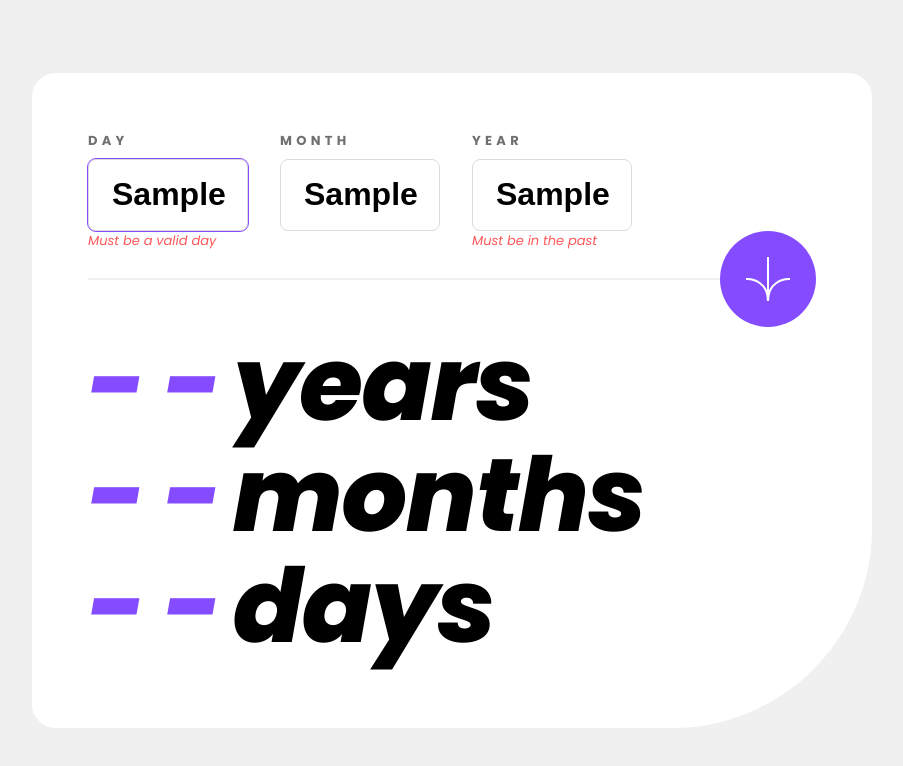
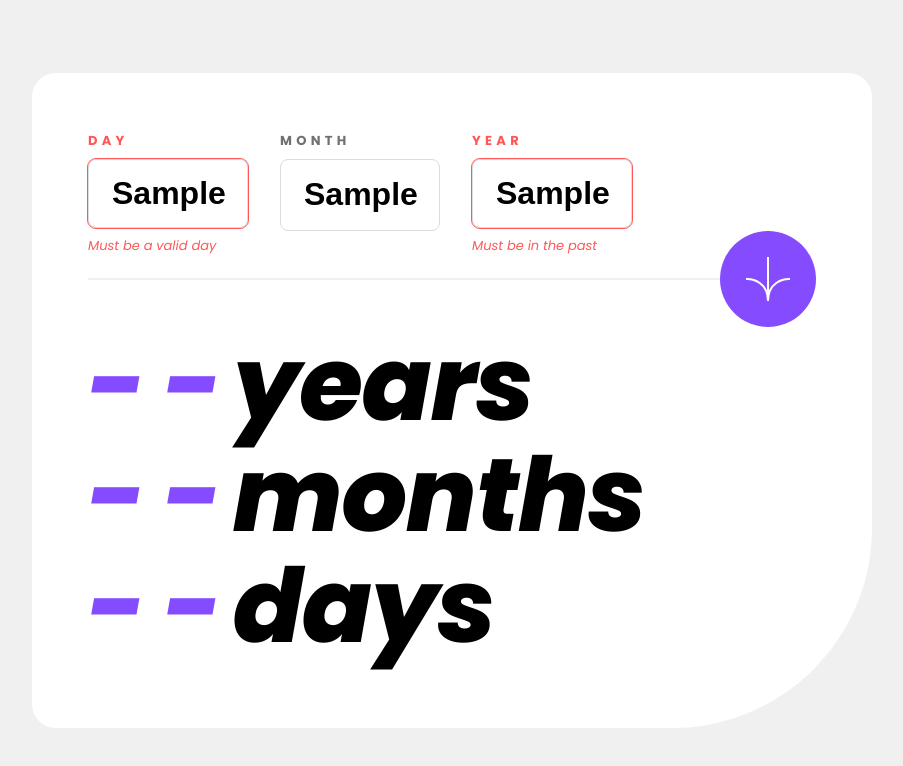
Before and after one commit to pkthunder87/age-calc-app, a React (Vite) app: page / in a window 1280 px wide. Both pictures are taken after typing "Sample", "Sample", "Sample" into the empty fields and a click on the button 956 px from the left and 278 px from the top of the page. Shown: the top 766 px of the page, without its empty margins (188-1091 px from the left). Built offline with nearby package versions, Linux system fonts and the light colour scheme.

Commit message:
Feat: Add styles for invalid user inputs

```diff
--- a/src/components/BirthdayForm.jsx
+++ b/src/components/BirthdayForm.jsx
@@ -1,6 +1,7 @@
 import styled from "styled-components";
 import { useForm } from "react-hook-form";
 import { isLeapYear, format } from "date-fns";
+import { useState } from "react";
 
 const daysInMonth = [0, 31, 0, 31, 30, 31, 30, 31, 31, 30, 31, 30, 31];
 
@@ -61,6 +62,46 @@ const StyledInput = styled.div`
   }
 `;
 
+const StyledInputErrors = styled.div`
+  display: flex;
+  flex-direction: column;
+
+  font-style: normal;
+  color: var(--color-light-red);
+
+  label {
+    margin-top: -0.2rem;
+
+    font-size: 1.3rem;
+    letter-spacing: 0.33em;
+    font-weight: 700;
+    text-transform: uppercase;
+  }
+
+  input {
+    margin-top: 0.8rem;
+    margin-bottom: 0.8rem;
+
+    height: 7.2rem;
+    width: 16rem;
+
+    border-radius: 8px;
+    border: 1.2px solid var(--color-light-grey);
+    padding-left: 2.3rem;
+
+    font-weight: 800;
+    font-size: 3.2rem;
+
+    cursor: pointer;
+    caret-color: var(--color-light-red);
+
+    &::placeholder {
+    }
+
+    outline: 1px solid var(--color-light-red);
+  }
+`;
+
 const StyledButton = styled.button`
   display: flex;
   justify-content: center;
@@ -107,38 +148,39 @@ function BirthdayForm({ setAgeDays, setAgeMonths, setAgeYears }) {
   function onSubmit(data) {
     console.log(data.day, data.month, data.year);
     console.log(errors);
+
+    setDayHasErrors(false);
+    setMonthHasErrors(false);
+    setYearHasErrors(false);
+
     setAgeDays(+data.day);
     setAgeMonths(+data.month);
     setAgeYears(+data.year);
   }
 
+  const [dayHasErrors, setDayHasErrors] = useState(false);
+  const [monthHasErrors, setMonthHasErrors] = useState(false);
+  const [yearHasErrors, setYearHasErrors] = useState(false);
+
   function onError(errors) {
     console.log(errors);
+    if (errors.day) setDayHasErrors(true);
+    else setDayHasErrors(false);
+    if (errors.month) setMonthHasErrors(true);
+    else setMonthHasErrors(false);
+    if (errors.year) setYearHasErrors(true);
+    else setYearHasErrors(false);
   }
 
   const {
     register,
     handleSubmit,
-    reset,
     getValues,
     formState: { errors },
   } = useForm();
 
-  // const date = new Date(2020, 2);
-  // console.log(date);
-  // // const year = format(date, "MM/dd/yyyy");
-  // const isLeap = isLeapYear(date);
-
-  // // console.log(year);
-  // console.log(isLeap);
-
-  return (
-    <BirthdayLayout>
-      <StyledBirthdayForm
-        id="inputDay"
-        onSubmit={handleSubmit(onSubmit, onError)}
-      >
-        <StyledInput>
+  const dayInputForm = (
+    <>
       <label htmlFor="day">Day</label>
       <input
         type="text"
@@ -156,8 +198,7 @@ function BirthdayForm({ setAgeDays, setAgeMonths, setAgeYears }) {
             // Checks if input month is a leap year
             if (+getValues().month === 2)
               return (
-                    value <= (isLeapYear(isLeap) ? 29 : 28) ||
-                    "Must be a valid day"
+                value <= (isLeapYear(isLeap) ? 29 : 28) || "Must be a valid day"
               );
             else
               return (
@@ -167,12 +208,12 @@ function BirthdayForm({ setAgeDays, setAgeMonths, setAgeYears }) {
           },
         })}
       />
-          {errors.day?.message && (
-            <InvalidText>{errors.day.message}</InvalidText>
-          )}
-        </StyledInput>
+      {errors.day?.message && <InvalidText>{errors.day.message}</InvalidText>}
+    </>
+  );
 
-        <StyledInput>
+  const monthInputForm = (
+    <>
       <label htmlFor="month">Month</label>
       <input
         type="text"
@@ -193,9 +234,12 @@ function BirthdayForm({ setAgeDays, setAgeMonths, setAgeYears }) {
       {errors.month?.message && (
         <InvalidText>{errors.month.message}</InvalidText>
       )}
-        </StyledInput>
+    </>
+  );
 
-        <StyledInput>
+  const yearInputForm = (
+    <>
+      {" "}
       <label htmlFor="year">Year</label>
       <input
         type="text"
@@ -215,10 +259,33 @@ function BirthdayForm({ setAgeDays, setAgeMonths, setAgeYears }) {
           },
         })}
       />
-          {errors.year?.message && (
-            <InvalidText>{errors.year.message}</InvalidText>
+      {errors.year?.message && <InvalidText>{errors.year.message}</InvalidText>}
+    </>
+  );
+
+  return (
+    <BirthdayLayout>
+      <StyledBirthdayForm
+        id="inputDay"
+        onSubmit={handleSubmit(onSubmit, onError)}
+      >
+        {dayHasErrors ? (
+          <StyledInputErrors>{dayInputForm}</StyledInputErrors>
+        ) : (
+          <StyledInput>{dayInputForm}</StyledInput>
         )}
-        </StyledInput>
+
+        {monthHasErrors ? (
+          <StyledInputErrors>{monthInputForm}</StyledInputErrors>
+        ) : (
+          <StyledInput>{monthInputForm}</StyledInput>
+        )}
+
+        {yearHasErrors ? (
+          <StyledInputErrors>{yearInputForm}</StyledInputErrors>
+        ) : (
+          <StyledInput>{yearInputForm}</StyledInput>
+        )}
       </StyledBirthdayForm>
 
       <SolidLine></SolidLine>
```
Lines whose indentation alone changed are shown as unchanged.
